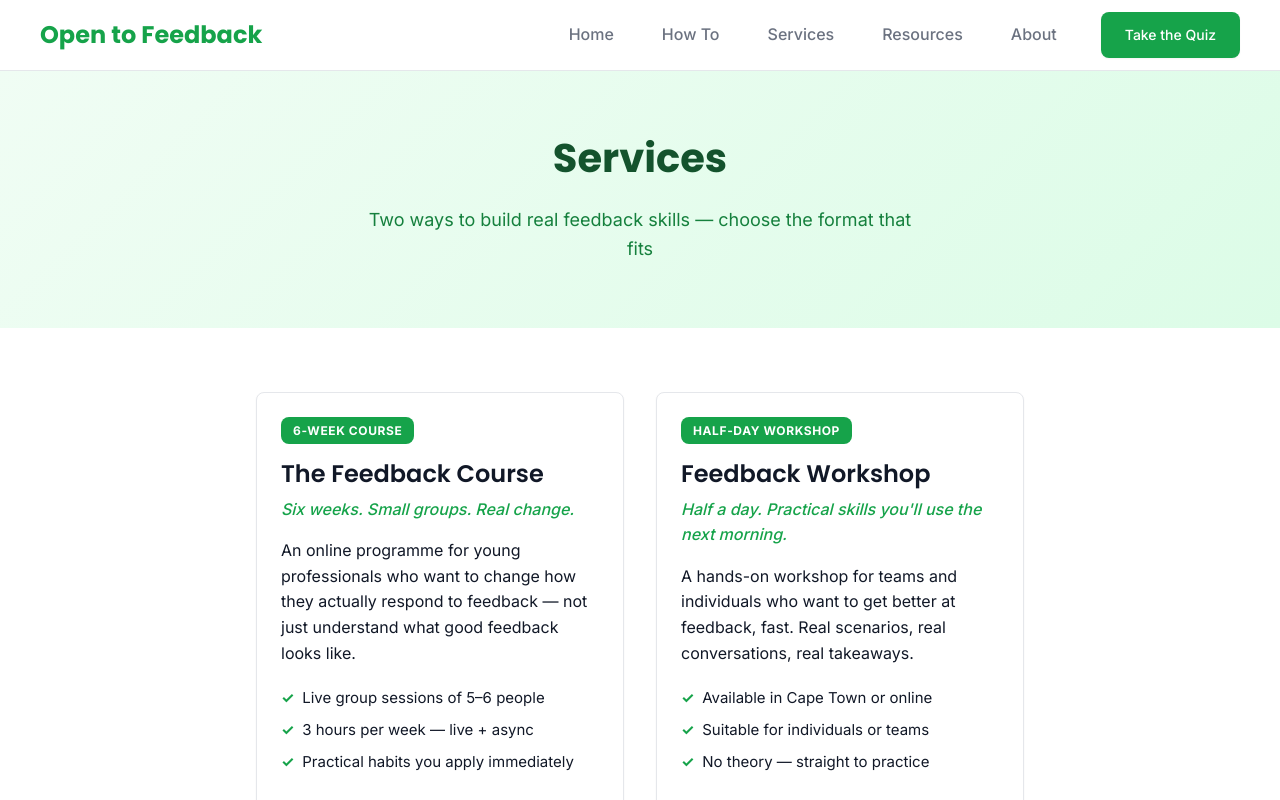
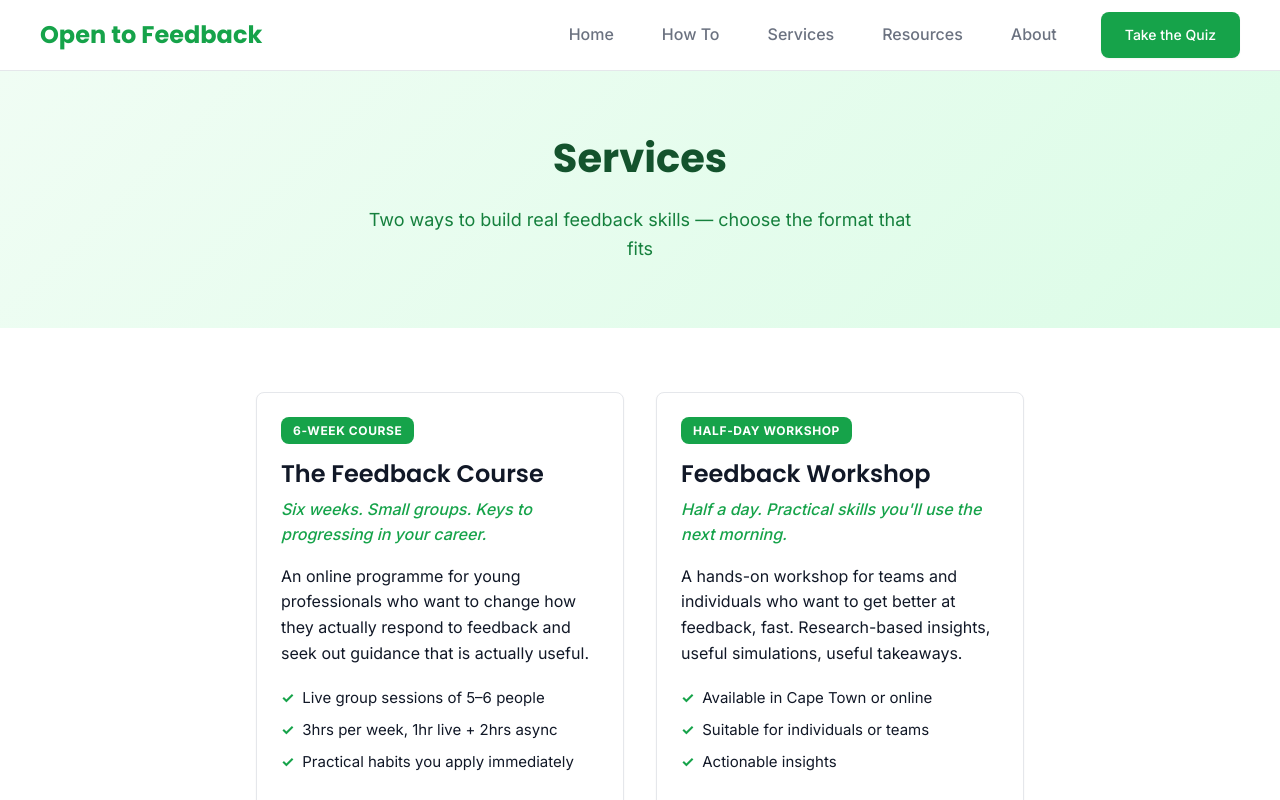
Before and after one commit to tamaroolaz-me/otf, a Next.js app: page /services in a window 1280 px wide. Shown: the top 800 px of the page. Built offline with nearby package versions, Linux system fonts and the light colour scheme.

Commit message:
Update services page

```diff
--- a/pages/services.tsx
+++ b/pages/services.tsx
@@ -7,12 +7,12 @@ const services = [
   {
     badge: '6-Week Course',
     title: 'The Feedback Course',
-    tagline: 'Six weeks. Small groups. Real change.',
+    tagline: 'Six weeks. Small groups. Keys to progressing in your career.',
     description:
-      'An online programme for young professionals who want to change how they actually respond to feedback — not just understand what good feedback looks like.',
+      'An online programme for young professionals who want to change how they actually respond to feedback and seek out guidance that is actually useful.',
     highlights: [
       'Live group sessions of 5–6 people',
-      '3 hours per week — live + async',
+      '3hrs per week, 1hr live + 2hrs async',
       'Practical habits you apply immediately',
     ],
     cta: 'View Course',
@@ -23,11 +23,11 @@ const services = [
     title: 'Feedback Workshop',
     tagline: "Half a day. Practical skills you'll use the next morning.",
     description:
-      'A hands-on workshop for teams and individuals who want to get better at feedback, fast. Real scenarios, real conversations, real takeaways.',
+      'A hands-on workshop for teams and individuals who want to get better at feedback, fast. Research-based insights, useful simulations, useful takeaways.',
     highlights: [
       'Available in Cape Town or online',
       'Suitable for individuals or teams',
-      'No theory — straight to practice',
+      'Actionable insights',
     ],
     cta: 'View Workshop',
     href: '/workshop',
```
